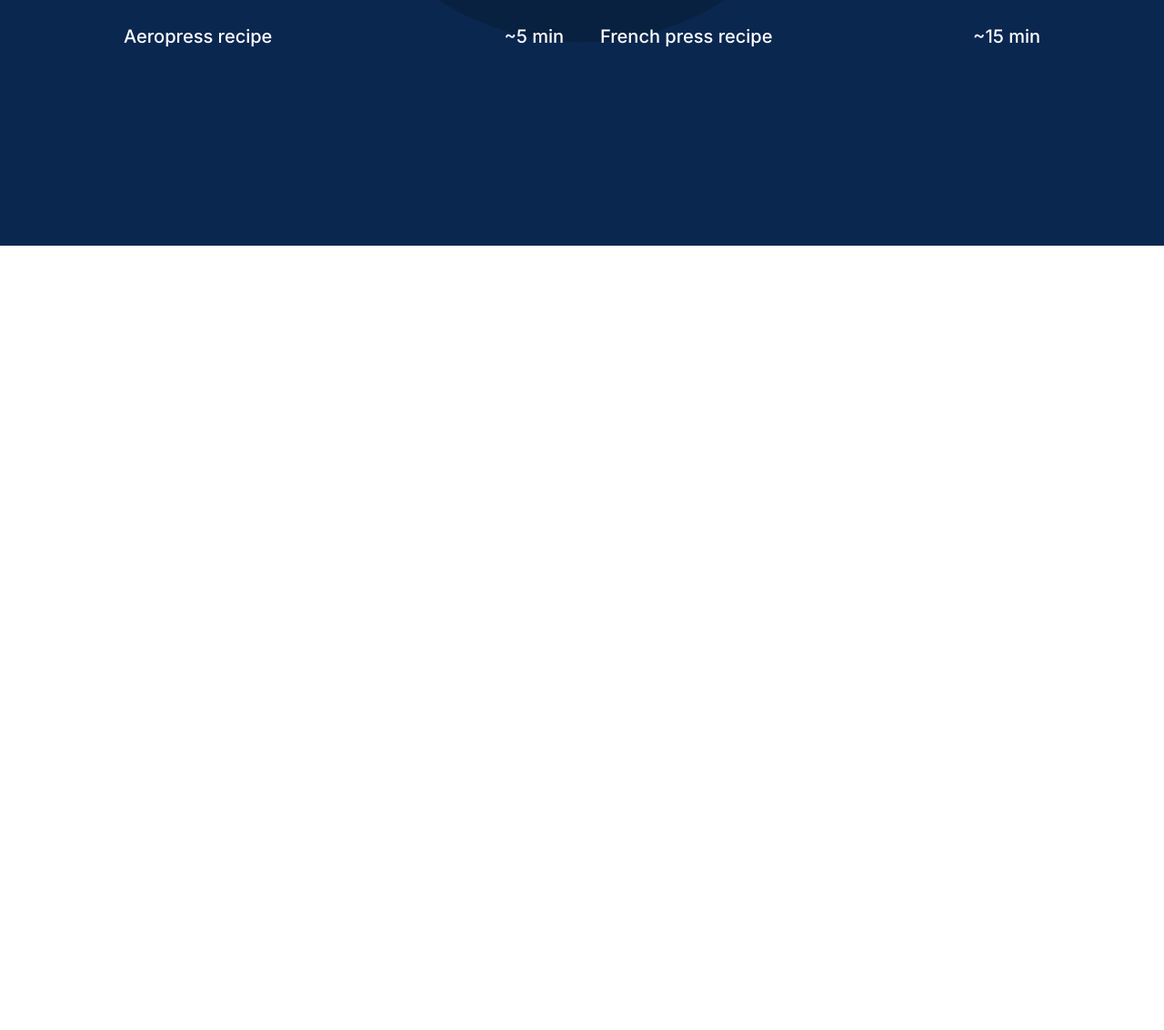
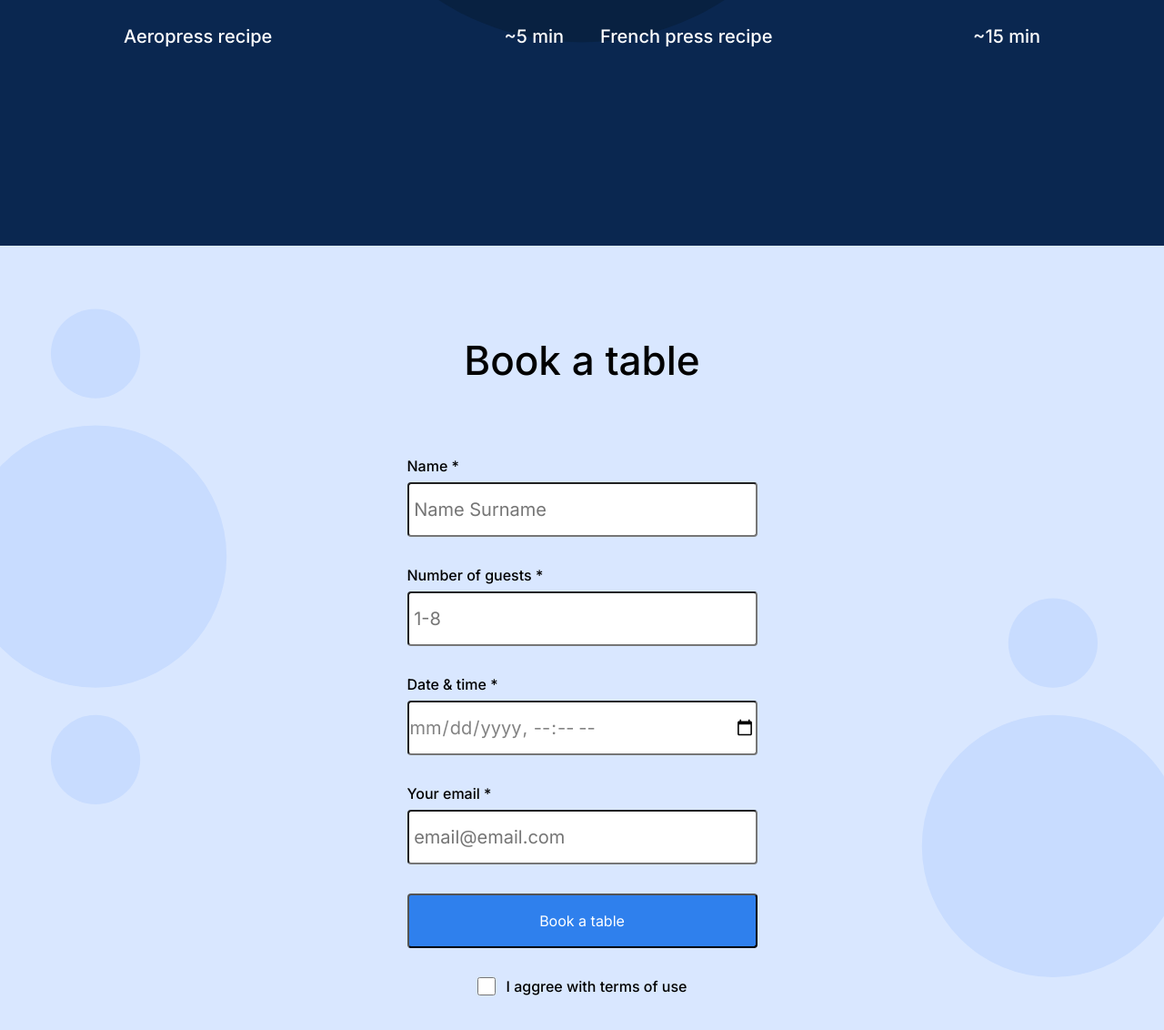
Before and after one commit to LupeSanchez24/se_project_coffeeshop, a plain HTML site: page index.html in a window 1280 px wide. Shown: the part 1496-2628 px from the top of the page at 91% size. Before the commit the page ends 1766 px from the top, so only its background shows below. Drawn offline with Linux system fonts and the light colour scheme.

Commit message:
New update for my porject

```diff
--- a/index.html
+++ b/index.html
@@ -102,7 +102,42 @@
             </div>
           </div>
         </section>
-        <section class="reservation" id="book-a-table"></section>
+        <section class="reservation" id="book-a-table">
+          <h2 class="reservation__title">Book a table</h2>
+          <form action="" class="reservation__form form">
+            <fieldset class="form__fieldset">
+              <label for="" class="form__label"
+                >Name *
+                <input
+                  type="text"
+                  class="form__input"
+                  placeholder=" Name Surname"
+                />
+              </label>
+              <label for="" class="form__label"
+                >Number of guests *
+                <input type="number" class="form__input" placeholder=" 1-8" />
+              </label>
+              <label for="" class="form__label"
+                >Date & time *
+                <input type="datetime-local" class="form__input" />
+              </label>
+              <label for="" class="form__label"
+                >Your email *
+                <input
+                  type="email"
+                  class="form__input"
+                  placeholder=" email@email.com"
+                />
+              </label>
+            </fieldset>
+            <button class="form__button">Book a table</button>
+            <label for="" class="form__label form__label_type_checkbox">
+              <input type="checkbox" class="form__checkbox" />
+              I aggree with terms of use
+            </label>
+          </form>
+        </section>
         <section class="menu" id="menu"></section>
         <section class="about" id="contacts"></section>
       </main>
--- a/pages/index.css
+++ b/pages/index.css
@@ -165,3 +165,97 @@
   color: #fff;
   margin: 0;
 }
+
+.reservation {
+  background-image: url(/images/background_reservation.svg);
+  background-color: #d9e7ff;
+  background-repeat: no-repeat;
+  background-position: center;
+  background-size: cover;
+  padding: 100px 0 120px;
+}
+
+.reservation__title {
+  margin: 0 0 80px;
+  text-align: center;
+  font-family: "Inter";
+  font-style: normal;
+  font-weight: 500;
+  font-size: 44px;
+  line-height: 52px;
+}
+
+.reservation__form {
+  margin: 0 auto;
+}
+
+.form {
+  max-width: 385px;
+}
+
+.form__fieldset {
+  padding: 0;
+  margin: 0;
+  border: none;
+}
+
+.form__label {
+  margin-bottom: 32px;
+  display: block;
+  font-family: "Inter";
+  font-style: normal;
+  font-weight: 500;
+  font-size: 16px;
+  line-height: 20px;
+}
+
+.form__label_type_checkbox {
+  display: flex;
+  justify-content: center;
+}
+
+.form__input {
+  display: block;
+  width: 100%;
+  padding: 0;
+  box-sizing: border-box;
+  margin-top: 8px;
+  border-radius: 4px;
+  height: 60px;
+  font-family: "Inter";
+  font-style: normal;
+  font-weight: normal;
+  font-size: 20px;
+  line-height: 30px;
+  color: #838383;
+}
+
+.form__button {
+  width: 100%;
+  padding: 0;
+  margin-bottom: 32px;
+  border-radius: 4px;
+
+  height: 60px;
+  font-family: "Inter";
+  font-style: normal;
+  font-weight: 500px;
+  font-size: 16px;
+  line-height: 20px;
+  transition: ease-out;
+  background-color: #2f80ed;
+  color: #fff;
+  border-radius: 4px;
+  opacity: 100%;
+}
+.form__button:hover {
+  opacity: 70%;
+}
+
+.form__checkbox {
+  border-radius: 2px;
+  margin-bottom: 32px;
+  width: 20px;
+  height: 20px;
+  margin-right: 12px;
+}
```
